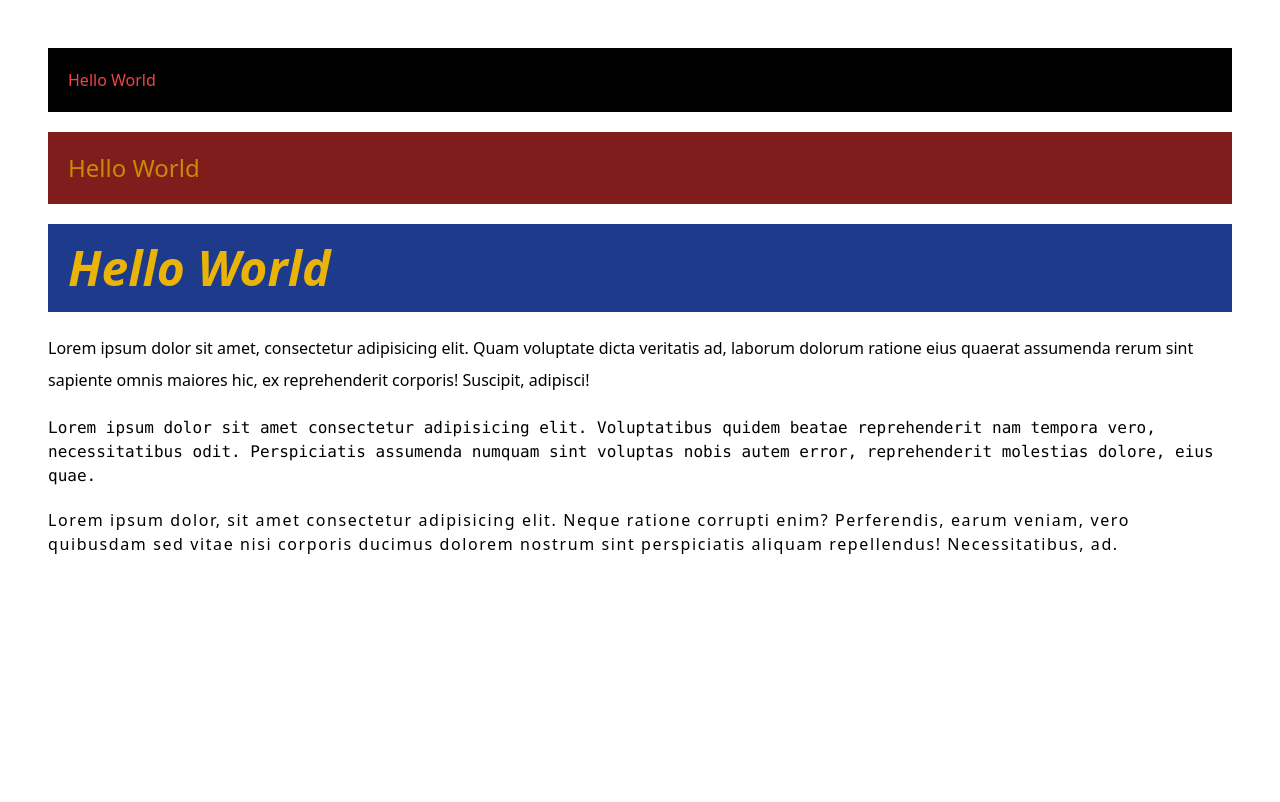
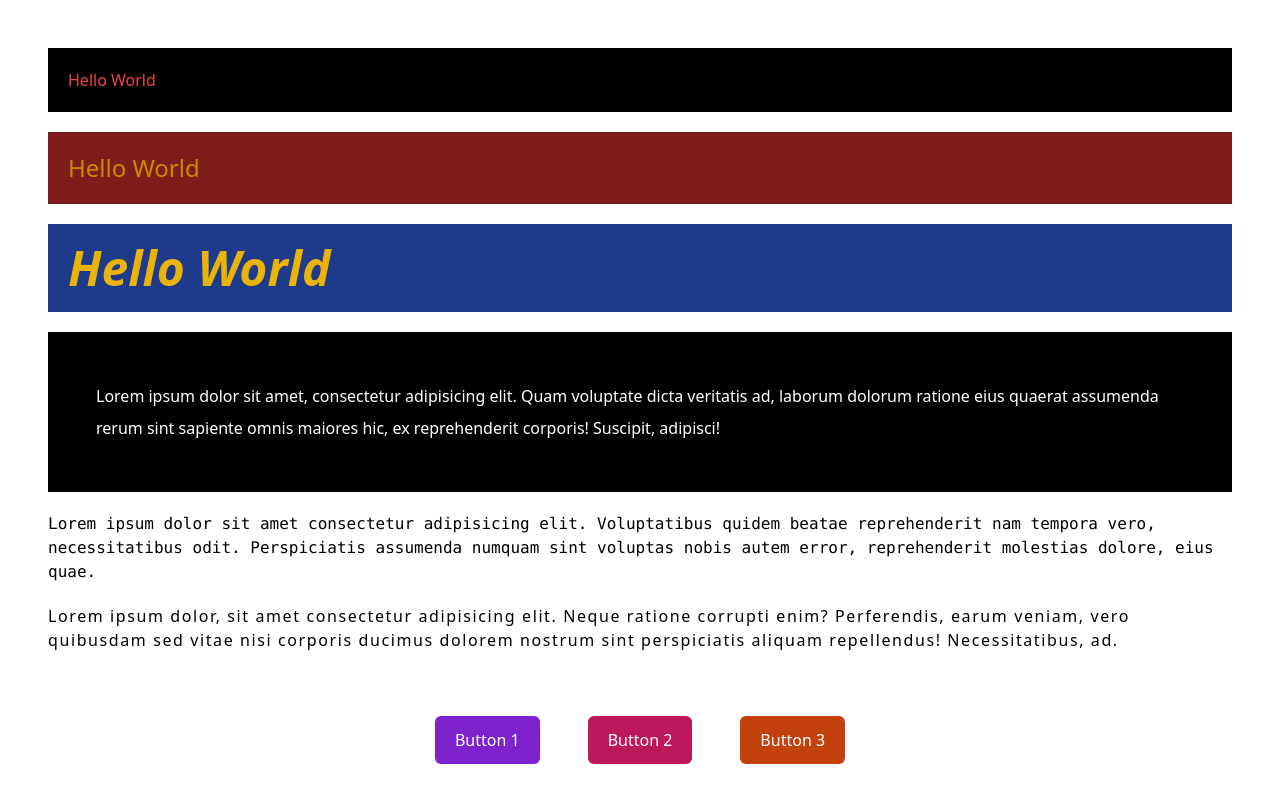
Before and after one commit to koheinthurako/React20-9-2023, a React (Create React App) app in the folder tailwindcss/: page / in a window 1280 px wide. Shown: the top 802 px of the page. Built offline with nearby package versions, Linux system fonts and the light colour scheme.

Commit message:
test button style

```diff
--- a/tailwindcss/src/App.jsx
+++ b/tailwindcss/src/App.jsx
@@ -13,7 +13,7 @@ const App = () => {
       <p className='text-yellow-500 bg-blue-900 text-5xl italic hover:not-italic mb-5 p-5 font-bold'>Hello World</p>
       <ul>
         <li>
-          <p className='mb-5 leading-loose'>
+          <p className='mb-5 leading-loose text-white bg-black p-12'>
             Lorem ipsum dolor sit amet, consectetur adipisicing elit. Quam voluptate dicta veritatis ad, laborum dolorum ratione eius quaerat assumenda rerum sint sapiente omnis maiores hic, ex reprehenderit corporis! Suscipit, adipisci!
           </p>
         </li>
@@ -28,6 +28,11 @@ const App = () => {
           </p>
         </li>
       </ul>
+      <div className='flex justify-center my-16 gap-12'>
+        <button className='bg-purple-700 px-5 py-3 rounded-md text-white'>Button 1</button>
+        <button className='bg-pink-700 px-5 py-3 rounded-md text-white'>Button 2</button>
+        <button className='bg-orange-700 px-5 py-3 rounded-md text-white'>Button 3</button>
+      </div>
     </div>
   )
 }
```
